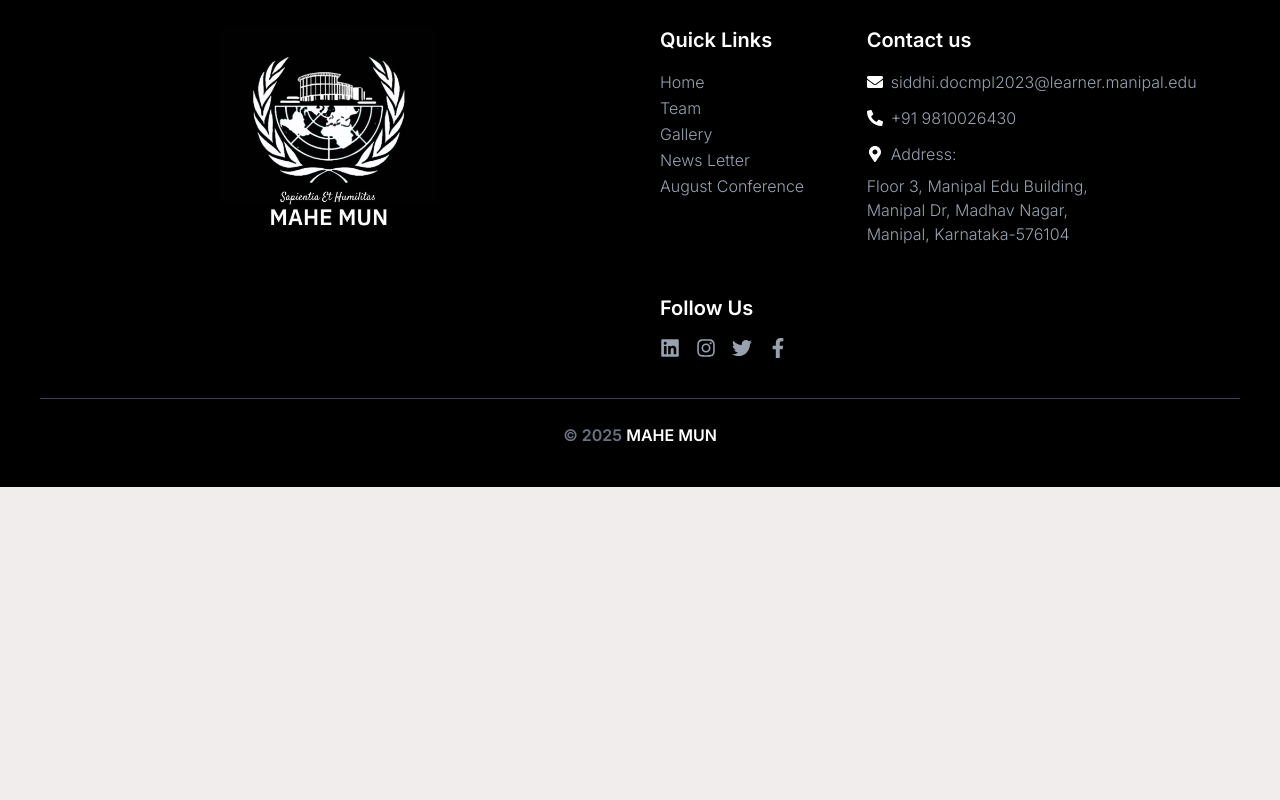
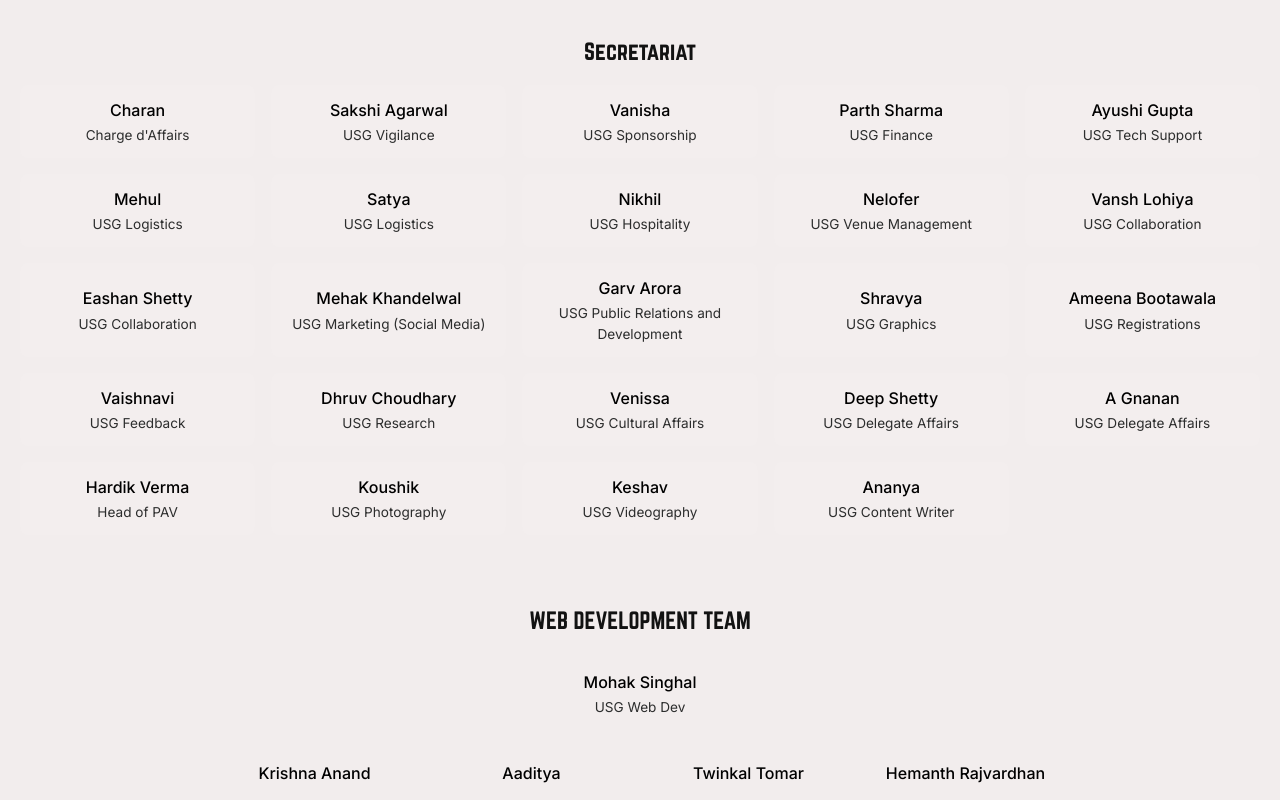
Before and after one commit to Mohak-Singhal/Mahe-Mun-2025-Website, a React (Vite) app: page /team in a window 1280 px wide. Shown: the part 2060-2860 px from the top of the page. Before the commit the page ends 2547 px from the top, so only its background shows below. Built offline with nearby package versions, Linux system fonts and the light colour scheme.

Commit message:
Secretariat and web dev team members added

```diff
--- a/src/pages/team.jsx
+++ b/src/pages/team.jsx
@@ -8,31 +8,130 @@ const stats = [
   { number: 250, label: "Delegates" },
   { number: 25, label: "Executive Board Members" },
   { number: 50, label: "Organizers" },
-  { number: 40, label: "Volunteers" }
+  { number: 40, label: "Volunteers" },
 ];
 
 const teamMembers = [
-  { name: "Riya Singh", role: "President", img: "/team_mem_pics/president.jpg", linkedin: "https://www.linkedin.com/in/riya-singh-20ab61282?utm_source=share&utm_campaign=share_via&utm_content=profile&utm_medium=android_app", email: "riya.mcopsmpl2022@learner.manipal.edu" },
-  { name: "Sashreek Reddy", role: "Vice President", img: "/team_mem_pics/vp.jpg", linkedin: "https://www.linkedin.com/in/sashreek-reddy-963681331?utm_source=share&utm_campaign=share_via&utm_content=profile&utm_medium=android_app", email: "pedaballe.mitmpl2023@learner.manipal.edu" },
-  { name: "Siddhi Anand", role: "Director of External Affairs", img: "/team_mem_pics/external_affairs.jpg", linkedin: "https://www.linkedin.com/in/siddhi-anand-8677aa260?utm_source=share&utm_campaign=share_via&utm_content=profile&utm_medium=ios_app", email: "Siddhi.docmpl2023@learner.manipal.edu" },
-  { name: "Chhavi Mehta", role: "Director of Internal Affairs", img: "/team_mem_pics/internal_affairs.jpg", linkedin: "https://www.linkedin.com/in/chhavi-mehta-a73164243?utm_source=share&utm_campaign=share_via&utm_content=profile&utm_medium=android_app", email: "chhavi.mslsmpl2022@learner.manipal.edu" },
-  { name: "Shweta Banerjee", role: "Director of Collaborations & Public Relations", img: "/team_mem_pics/collab_public.jpg", linkedin: "https://www.linkedin.com/in/shweta-banerjee-130b89225/", email: "shweta.mcodsmpl2022@learner.manipal.edu" },
-  { name: "Ekansh Bansal", role: "Director of Finance & Technology", img: "/team_mem_pics/finance_tech.jpg", linkedin: "https://www.linkedin.com/in/ekansh-bansal-100848287?utm_source=share&utm_campaign=share_via&utm_content=profile&utm_medium=android_app", email: "ekansh.mitmpl2023@learner.manipal.edu" },
-  { name: "Devansh Tandon", role: "Director of Management", img: "/team_mem_pics/management.jpg", linkedin: "https://www.linkedin.com/in/devanshtandon2003?utm_source=share&utm_campaign=share_via&utm_content=profile&utm_medium=ios_app", email: "devansh.tandon1@learner.manipal.edu" },
-  { name: "Mahalaksmy Venkataraman", role: "Director of Design", img: "/team_mem_pics/design.jpg", linkedin: "http://www.linkedin.com/in/mahasmy", email: "mahalakshmy.msapmpl2022@learner.manipal.edu" }
+  {
+    name: "Riya Singh",
+    role: "President",
+    img: "/team_mem_pics/president.jpg",
+    linkedin:
+      "https://www.linkedin.com/in/riya-singh-20ab61282?utm_source=share&utm_campaign=share_via&utm_content=profile&utm_medium=android_app",
+    email: "riya.mcopsmpl2022@learner.manipal.edu",
+  },
+  {
+    name: "Sashreek Reddy",
+    role: "Vice President",
+    img: "/team_mem_pics/vp.jpg",
+    linkedin:
+      "https://www.linkedin.com/in/sashreek-reddy-963681331?utm_source=share&utm_campaign=share_via&utm_content=profile&utm_medium=android_app",
+    email: "pedaballe.mitmpl2023@learner.manipal.edu",
+  },
+  {
+    name: "Siddhi Anand",
+    role: "Director of External Affairs",
+    img: "/team_mem_pics/external_affairs.jpg",
+    linkedin:
+      "https://www.linkedin.com/in/siddhi-anand-8677aa260?utm_source=share&utm_campaign=share_via&utm_content=profile&utm_medium=ios_app",
+    email: "Siddhi.docmpl2023@learner.manipal.edu",
+  },
+  {
+    name: "Chhavi Mehta",
+    role: "Director of Internal Affairs",
+    img: "/team_mem_pics/internal_affairs.jpg",
+    linkedin:
+      "https://www.linkedin.com/in/chhavi-mehta-a73164243?utm_source=share&utm_campaign=share_via&utm_content=profile&utm_medium=android_app",
+    email: "chhavi.mslsmpl2022@learner.manipal.edu",
+  },
+  {
+    name: "Shweta Banerjee",
+    role: "Director of Collaborations & Public Relations",
+    img: "/team_mem_pics/collab_public.jpg",
+    linkedin: "https://www.linkedin.com/in/shweta-banerjee-130b89225/",
+    email: "shweta.mcodsmpl2022@learner.manipal.edu",
+  },
+  {
+    name: "Ekansh Bansal",
+    role: "Director of Finance & Technology",
+    img: "/team_mem_pics/finance_tech.jpg",
+    linkedin:
+      "https://www.linkedin.com/in/ekansh-bansal-100848287?utm_source=share&utm_campaign=share_via&utm_content=profile&utm_medium=android_app",
+    email: "ekansh.mitmpl2023@learner.manipal.edu",
+  },
+  {
+    name: "Devansh Tandon",
+    role: "Director of Management",
+    img: "/team_mem_pics/management.jpg",
+    linkedin:
+      "https://www.linkedin.com/in/devanshtandon2003?utm_source=share&utm_campaign=share_via&utm_content=profile&utm_medium=ios_app",
+    email: "devansh.tandon1@learner.manipal.edu",
+  },
+  {
+    name: "Mahalakshmi Venkataraman",
+    role: "Director of Design",
+    img: "/team_mem_pics/design.jpg",
+    linkedin: "http://www.linkedin.com/in/mahasmy",
+    email: "mahalakshmy.msapmpl2022@learner.manipal.edu",
+  },
+];
+
+const webDevTeam = [
+  { name: "Mohak Singhal", role: "USG Web Dev" },
+  { name: "Krishna Anand" },
+  { name: "Aaditya" },
+  { name: "Twinkal Tomar" },
+  { name: "Hemanth Rajvardhan" },
+];
+
+const otherTeams = [
+  { name: "Charan", role: "Charge d'Affairs" },
+  { name: "Sakshi Agarwal", role: "USG Vigilance" },
+  { name: "Vanisha", role: "USG Sponsorship" },
+  { name: "Parth Sharma", role: "USG Finance" },
+  { name: "Ayushi Gupta", role: "USG Tech Support" },
+  { name: "Mehul", role: "USG Logistics" },
+  { name: "Satya", role: "USG Logistics" },
+  { name: "Nikhil", role: "USG Hospitality" },
+  { name: "Nelofer", role: "USG Venue Management" },
+  { name: "Vansh Lohiya", role: "USG Collaboration" },
+  { name: "Eashan Shetty", role: "USG Collaboration" },
+  { name: "Mehak Khandelwal", role: "USG Marketing (Social Media)" },
+  { name: "Garv Arora", role: "USG Public Relations and Development" },
+  { name: "Shravya", role: "USG Graphics" },
+  { name: "Ameena Bootawala", role: "USG Registrations" },
+  { name: "Vaishnavi", role: "USG Feedback" },
+  { name: "Dhruv Choudhary", role: "USG Research" },
+  { name: "Venissa", role: "USG Cultural Affairs" },
+  { name: "Deep Shetty", role: "USG Delegate Affairs" },
+  { name: "A Gnanan", role: "USG Delegate Affairs" },
+  { name: "Hardik Verma", role: "Head of PAV" },
+  { name: "Koushik", role: "USG Photography" },
+  { name: "Keshav", role: "USG Videography" },
+  { name: "Ananya", role: "USG Content Writer" },
 ];
 
 const Team = () => {
   const [visibleCards, setVisibleCards] = useState([]);
   const [counts, setCounts] = useState(stats.map(() => 0));
+  const [showAllMembers, setShowAllMembers] = useState(false);
   const observerRef = useRef(null);
+  const initialVisibleMembers = 6;
+  const toggleShowMembers = () => {
+    setShowAllMembers(!showAllMembers);
+  };
+  const shouldShowButton = typeof window !== 'undefined' &&
+                         window.innerWidth <= 768 &&
+                         otherTeams.length > initialVisibleMembers;
 
   useEffect(() => {
     observerRef.current = new IntersectionObserver(
       (entries) => {
         entries.forEach((entry) => {
           if (entry.isIntersecting) {
-            setVisibleCards((prev) => [...new Set([...prev, entry.target.dataset.index])]);
+            setVisibleCards((prev) => [
+              ...new Set([...prev, entry.target.dataset.index]),
+            ]);
           }
         });
       },
@@ -71,8 +170,9 @@ const Team = () => {
             <div className="divider"></div>
           </div>
           <p className="description font-['Inter']">
-            Our team consists of dedicated professionals who work tirelessly to bring the best
-            experience. Meet the amazing people making it all happen!
+            Our team consists of dedicated professionals who work tirelessly to
+            bring the best experience. Meet the amazing people making it all
+            happen!
           </p>
         </div>
 
@@ -90,21 +190,34 @@ const Team = () => {
         <div className="first-row">
           {teamMembers.slice(0, 2).map((member, index) => (
             <div
-              className={`team-member ${visibleCards.includes(index.toString()) ? "visible" : ""}`}
+              className={`team-member ${
+                visibleCards.includes(index.toString()) ? "visible" : ""
+              }`}
               key={index}
             >
               <div className="image-container">
                 <img src={member.img} alt={member.name} />
               </div>
-              <div className="info font-['Inter']" >
-
+              <div className="info font-['Inter']">
                 <h3 className="name-email">{member.name}</h3>
                 <p>{member.role}</p>
                 <div className="icons-row">
-                  <a href={member.linkedin} target="_blank" rel="noopener noreferrer">
-                    <img src="/team_mem_pics/linkdin.png" alt="LinkedIn" className="icon-img" />
+                  <a
+                    href={member.linkedin}
+                    target="_blank"
+                    rel="noopener noreferrer"
+                  >
+                    <img
+                      src="/team_mem_pics/linkdin.png"
+                      alt="LinkedIn"
+                      className="icon-img"
+                    />
                   </a>
-                  <a href={`mailto:${member.email}`} target="_blank" rel="noopener noreferrer">
+                  <a
+                    href={`mailto:${member.email}`}
+                    target="_blank"
+                    rel="noopener noreferrer"
+                  >
                     <Mail size={20} />
                   </a>
                 </div>
@@ -116,7 +229,9 @@ const Team = () => {
         <div className="grid-container">
           {teamMembers.slice(2).map((member, index) => (
             <div
-              className={`team-member ${visibleCards.includes((index + 2).toString()) ? "visible" : ""}`}
+              className={`team-member ${
+                visibleCards.includes((index + 2).toString()) ? "visible" : ""
+              }`}
               key={index + 2}
             >
               <div className="image-container">
@@ -126,16 +241,85 @@ const Team = () => {
                 <h3 className="name-email">{member.name}</h3>
                 <p>{member.role}</p>
                 <div className="icons-row">
-                  <a href={member.linkedin} target="_blank" rel="noopener noreferrer">
-                    <img src="/team_mem_pics/linkdin.png" alt="LinkedIn" className="icon-img" />
+                  <a
+                    href={member.linkedin}
+                    target="_blank"
+                    rel="noopener noreferrer"
+                  >
+                    <img
+                      src="/team_mem_pics/linkdin.png"
+                      alt="LinkedIn"
+                      className="icon-img"
+                    />
                   </a>
-                  <a href={`mailto:${member.email}`} target="_blank" rel="noopener noreferrer">
+                  <a
+                    href={`mailto:${member.email}`}
+                    target="_blank"
+                    rel="noopener noreferrer"
+                  >
                     <Mail size={21} />
                   </a>
                 </div>
               </div>
             </div>
           ))}
+        </div>
+
+        {/* Other Team Members Section */}
+      <div className="team-list-section">
+        <h2 className="board_heading font-['Norwester']">Secretariat</h2>
+        <div className={`members-grid ${showAllMembers ? 'show-all' : ''}`}>
+          {/* Always show all members on desktop, limited on mobile */}
+          {(typeof window !== 'undefined' && window.innerWidth > 768) ? (
+            otherTeams.map((member, index) => (
+              <div key={index} className="member-item">
+                <h3 className="member-name font-['Inter']">{member.name}</h3>
+                <p className="member-role font-['Inter']">{member.role}</p>
+              </div>
+            ))
+          ) : (
+            otherTeams
+              .slice(0, showAllMembers ? otherTeams.length : initialVisibleMembers)
+              .map((member, index) => (
+                <div key={index} className="member-item">
+                  <h3 className="member-name font-['Inter']">{member.name}</h3>
+                  <p className="member-role font-['Inter']">{member.role}</p>
+                </div>
+              ))
+          )}
+        </div>
+
+        {shouldShowButton && (
+          <div className="mobile-only">
+            <button onClick={toggleShowMembers} className="show-more-button">
+              {showAllMembers ? 'Show Less' : `Show More (+${otherTeams.length - initialVisibleMembers})`}
+            </button>
+          </div>
+        )}
+      </div>
+
+        {/* Web Development Team Section */}
+        <div className="team-list-section">
+          <h2 className="board_heading font-['Norwester']">
+            WEB DEVELOPMENT TEAM
+          </h2>
+
+          {/* Centered Mohak Singhal */}
+          <div className="centered-member">
+            <h3 className="member-name font-['Inter']">Mohak Singhal</h3>
+            <p className="member-role font-['Inter']">USG Web Dev</p>
+          </div>
+
+          {/* Team members row/column */}
+          <div className="webdev-members-container">
+            {webDevTeam
+              .filter((member) => member.name !== "Mohak Singhal")
+              .map((member, index) => (
+                <div key={index} className="webdev-member">
+                  <h3 className="webdev-name font-['Inter']">{member.name}</h3>
+                </div>
+              ))}
+          </div>
         </div>
       </div>
 
--- a/src/styles/team.css
+++ b/src/styles/team.css
@@ -314,3 +314,164 @@ h2 {
   .team-member .image-container a.linkedin-icon {
     display: none;
   }
+  /* Team List Sections */
+/* Team List Sections - Compact Version */
+.team-list-section {
+    margin: 1.5rem 0; /* Reduced from 3rem */
+  }
+
+  /* Centered Member - Compact */
+  .centered-member {
+    text-align: center;
+    margin: 1rem auto 1.5rem; /* Reduced from 2rem auto 3rem */
+    max-width: 300px;
+    padding: 1rem;
+  }
+
+  /* Web Dev Members - Desktop Compact */
+  .webdev-members-container {
+    display: flex;
+    justify-content: space-between;
+    margin: 0.5rem auto; /* Reduced spacing */
+    max-width: 900px;
+    width: 90%;
+    padding: 0 1rem; /* Reduced padding */
+  }
+
+  .webdev-member {
+    text-align: center;
+    flex: 1;
+    min-width: 0;
+    padding: 0 0.5rem; /* Reduced padding */
+  }
+
+  .webdev-name {
+    font-size: 1rem;
+    font-weight: 500;
+    color: #000;
+    white-space: nowrap;
+    overflow: hidden;
+    text-overflow: ellipsis;
+    margin: 0.2rem 0; /* Reduced margin */
+  }
+
+  /* Other Team Members Grid - Compact */
+  .members-grid {
+    display: grid;
+    grid-template-columns: repeat(auto-fill, minmax(200px, 1fr)); /* More compact */
+    gap: 0.8rem; /* Reduced from 1rem */
+    margin-top: 1rem; /* Reduced from 1.5rem */
+  }
+
+  .member-item {
+    background: rgba(255, 255, 255, 0.05);
+    border-radius: 8px;
+    padding: 0.8rem; /* Reduced from 1.2rem */
+    transition: all 0.3s ease;
+    text-align: center;
+    display: flex;
+    flex-direction: column;
+    align-items: center;
+    justify-content: center;
+  }
+
+  .member-name {
+    font-size: 1rem; /* Slightly smaller */
+    font-weight: 500;
+    margin-bottom: 0.2rem; /* Reduced */
+    color: #000000;
+  }
+
+  .member-role {
+    font-size: 0.85rem; /* Slightly smaller */
+    color: #2C2D2D;
+    margin: 0;
+  }
+
+  /* Mobile Compact Styles */
+  @media (max-width: 768px) {
+    .team-list-section {
+      margin: 1rem 0; /* More compact on mobile */
+    }
+
+    .centered-member {
+      margin: 0.8rem auto 1rem; /* Tighter spacing */
+      padding: 0;
+    }
+
+    .webdev-members-container {
+      flex-direction: column;
+      gap: 0.5rem; /* Very tight vertical spacing */
+      padding: 0 0.5rem;
+      margin: 0.5rem auto;
+    }
+
+    .webdev-member {
+      padding: 0; /* Very compact */
+      margin: 0;
+
+    }
+
+    .members-grid {
+      grid-template-columns: 1fr; /* Single column */
+      gap: 0.5rem; /* Tight spacing */
+    }
+
+    .member-item {
+      padding: 0.6rem; /* More compact */
+    }
+  }
+
+  /* Keep all other existing styles unchanged */
+/* Show More/Less Button Styles - Mobile Only */
+.mobile-only {
+    display: none;
+  }
+
+  .show-more-button {
+    display: block;
+    width: 100%;
+    max-width: 200px;
+    margin: 1rem auto 0;
+    padding: 0.5rem 1rem;
+    background: #000000;
+    border-radius: 8px;
+    font-family: 'Inter', sans-serif;
+    font-size: 0.9rem;
+    cursor: pointer;
+    transition: all 0.3s ease;
+  }
+
+  .show-more-button:hover {
+    background: #000000;
+  }
+
+  /* Mobile Styles */
+  @media (max-width: 768px) {
+    .mobile-only {
+      display: block;
+    }
+
+    /* Only apply the show/hide functionality on mobile */
+    .members-grid {
+      display: grid;
+      grid-template-columns: 1fr;
+    }
+
+    .members-grid:not(.show-all) .member-item:nth-child(n+7) {
+      display: none;
+    }
+  }
+
+  /* Desktop Styles - Always show all members */
+  @media (min-width: 769px) {
+    .members-grid {
+      display: grid;
+      grid-template-columns: repeat(auto-fill, minmax(200px, 1fr));
+      gap: 1rem;
+    }
+
+    .members-grid .member-item {
+      display: flex !important; /* Force show all items on desktop */
+    }
+  }
```
